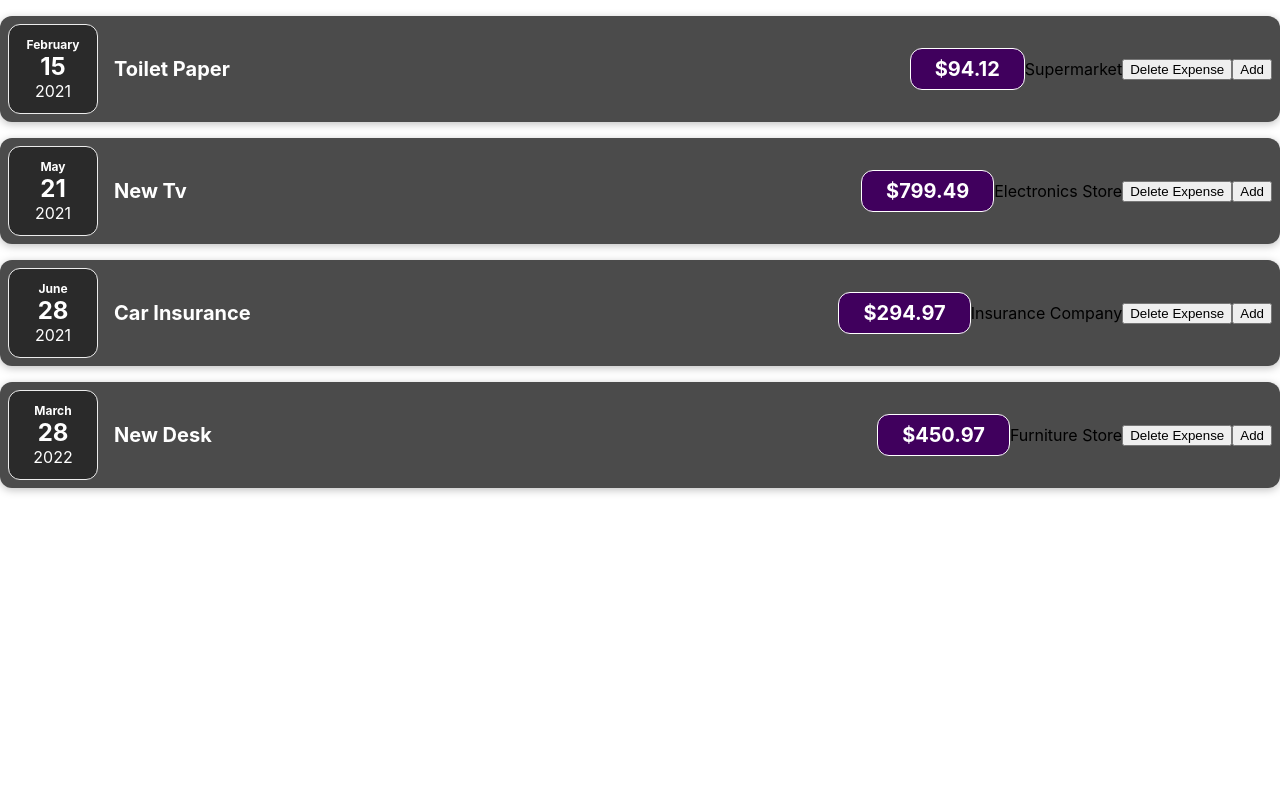
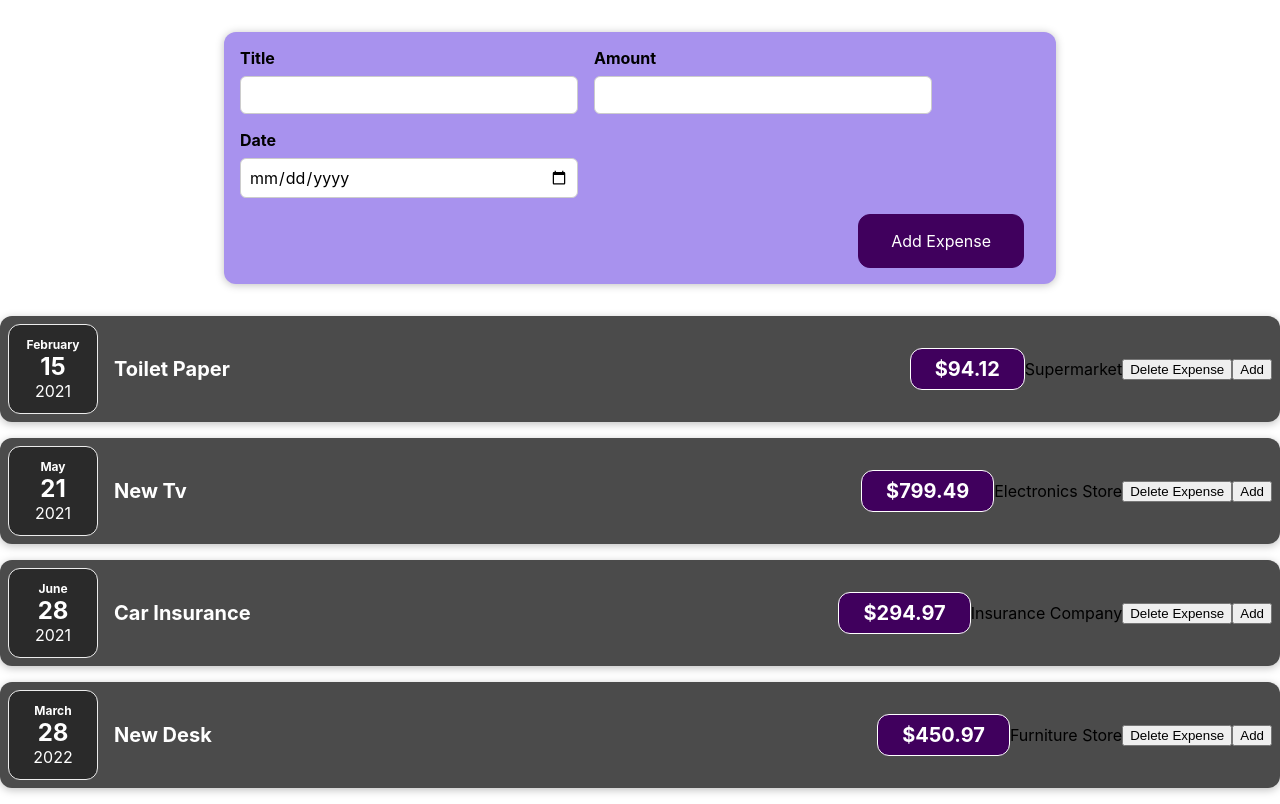
Before and after one commit to ajianth72/REACT, a React (Create React App) app: page / in a window 1280 px wide. Built offline with nearby package versions, Linux system fonts and the light colour scheme.

Commit message:
Expense-Form

```diff
--- a/src/App.js
+++ b/src/App.js
@@ -1,4 +1,5 @@
 import Expense from "./Components/Expenses/Expense";
+import NewExpense from "./Components/NexExpense/NewExpense";
 import { useState } from "react";
 const  App=()=>{
   const [expenses,setExpenses]=useState([
@@ -38,6 +39,7 @@ const  App=()=>{
 
   return (
     <div>
+      <NewExpense/>
       {expenses.map(expense => (
         <Expense
           key={expense.id} // add a key prop to avoid a warning
--- /dev/null
+++ b/src/Components/NexExpense/ExpenseForm.css
@@ -0,0 +1,26 @@
+.new-expense__controls {
+    display: flex;
+    flex-wrap: wrap;
+    gap: 1rem;
+    margin-bottom: 1rem;
+    text-align: left;
+  }
+
+  .new-expense__control label {
+    font-weight: bold;
+    margin-bottom: 0.5rem;
+    display: block;
+  }
+
+  .new-expense__control input {
+    font: inherit;
+    padding: 0.5rem;
+    border-radius: 6px;
+    border: 1px solid #ccc;
+    width: 20rem;
+    max-width: 100%;
+  }
+
+  .new-expense__actions {
+    text-align: right;
+  }
--- /dev/null
+++ b/src/Components/NexExpense/ExpenseForm.jsx
@@ -0,0 +1,32 @@
+import React  from "react";
+import './ExpenseForm.css';
+
+const ExpenseForm=()=>{
+    const titleChangeHanler=(event)=>{
+        console.log(event.target.value)
+    };
+    return <form action="">
+
+        <div className="new-expense__controls">
+            <div className="new-expense__control">
+                <label htmlFor="">Title</label>
+                <input type="text" onChange={titleChangeHanler} />
+            </div>
+            <div className="new-expense__control">
+                <label htmlFor="">Amount</label>
+                <input type="number" min="0.01" step="0.01"/>
+            </div>
+            <div className="new-expense__control">
+                <label htmlFor="">Date</label>
+                <input type="date" min="2019-01-01" max="2022-12-31"/>
+            </div>
+        </div>
+        <div className="new-expense__actions">
+            <button type="submit">Add Expense</button>
+        </div>
+
+    </form>
+
+
+}
+export default ExpenseForm;
--- /dev/null
+++ b/src/Components/NexExpense/NewExpense.css
@@ -0,0 +1,38 @@
+.new-expense {
+    background-color: #a892ee;
+    padding: 1rem;
+    margin: 2rem auto;
+    width: 50rem;
+    max-width: 95%;
+    border-radius: 12px;
+    text-align: center;
+    box-shadow: 0 1px 8px rgba(0, 0, 0, 0.25);
+  }
+
+  .new-expense button {
+    font: inherit;
+    cursor: pointer;
+    padding: 1rem 2rem;
+    border: 1px solid #40005d;
+    background-color: #40005d;
+    color: white;
+    border-radius: 12px;
+    margin-right: 1rem;
+  }
+
+  .new-expense button:hover,
+  .new-expense button:active {
+    background-color: #510674;
+    border-color: #510674;
+  }
+
+  .new-expense button.alternative {
+    color: #220131;
+    border-color: transparent;
+    background-color: transparent;
+  }
+
+  .new-expense button.alternative:hover,
+  .new-expense button.alternative:active {
+    background-color: #ddb3f8;
+  }
--- /dev/null
+++ b/src/Components/NexExpense/NewExpense.jsx
@@ -0,0 +1,12 @@
+import React from "react";
+import ExpenseForm from "./ExpenseForm";
+import './NewExpense.css';
+const NewExpense=()=>{
+    return (
+        <div className="new-expense">
+            <ExpenseForm/>
+
+        </div>
+    )
+}
+export default NewExpense;
```
